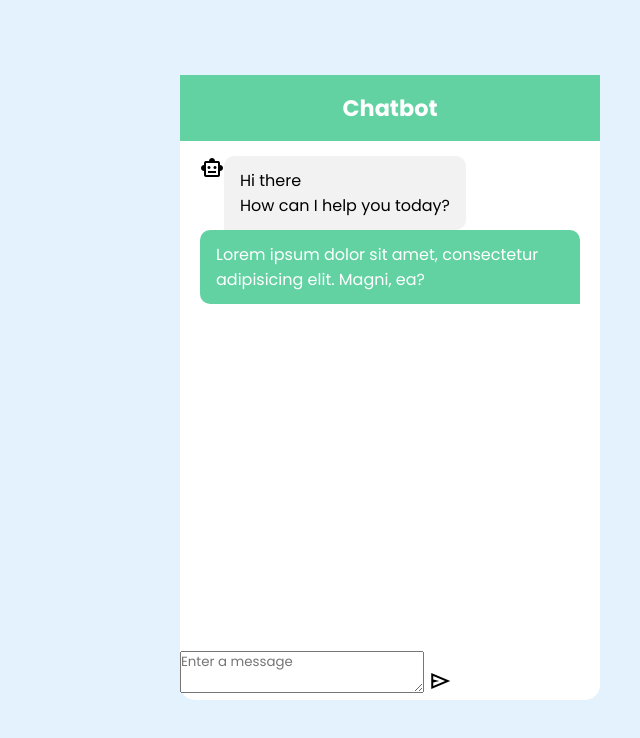
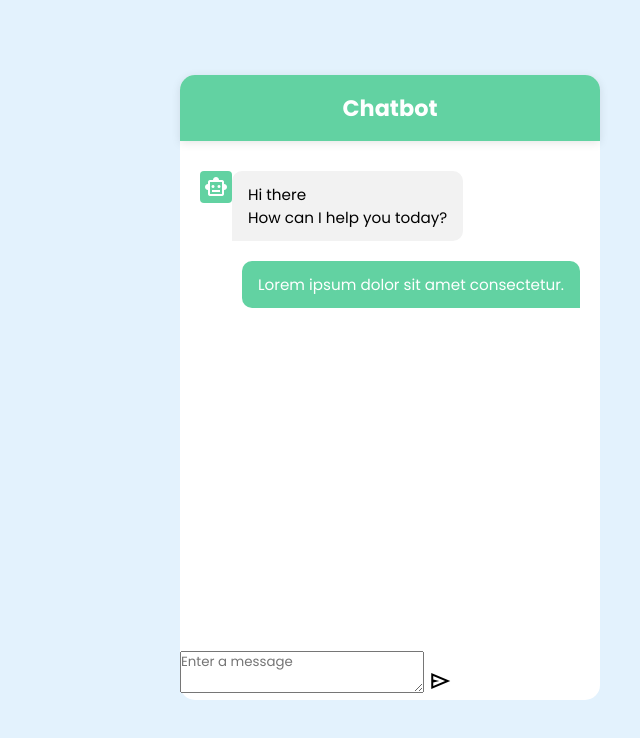
Before and after one commit to Deepakr07/Ai-Chatbot, a plain HTML site: page index.html in a window 1280 px wide. Shown: the whole page, without its empty margins (640-1280 px from the left). Drawn offline with nearby package versions, Linux system fonts and the light colour scheme.

Commit message:
made changes to chat bot design : added border radius : added gap between incoming and outgoing messages

```diff
--- a/index.html
+++ b/index.html
@@ -22,7 +22,7 @@
 
             <li class="chat outgoing">
                 <p>
-                    Lorem ipsum dolor sit amet, consectetur adipisicing elit. Magni, ea?
+                    Lorem ipsum dolor sit amet consectetur.
                 </p>
             </li>
         </ul>
--- a/style.css
+++ b/style.css
@@ -16,30 +16,48 @@ body{
     position: fixed;
     right: 40px;
     bottom: 100px;
-    border-radius: 15px;
+    border-radius: 15px ;
     box-shadow: 0 0 128px 0 rgba(0,0,0.1),0 32px 64 px -48px rgba(0,0,0,0.5);
 
 }
 .chatbot header{
+    border-radius: 15px 15px 0 0;
+    border: 2px ;
     background: #62d2a2;
-
+    color: #fff;
     padding: 16px 0;
     text-align: center;
+    box-shadow: 0 2px 10px rgba(0,0,0,0.1);
 }
 .chatbot header h2{
-    color: #fff;
+
     font-size: 1.4rem;
 }
 
 .chatbot .chatbox{
     height: 510px;
     overflow-y: auto;
-    padding: 15px 20px 70px;
+    padding: 30px 20px 70px;
 }
 .chatbot .chat{
     display: flex;
 }
+.chatbox .incoming span{
+    height: 32px;
+    width: 32px;
+    background: #62d2a2;
+    color: #fff;
+    text-align: center;
+    line-height: 32px;
+    border-radius: 4px;
+}
+.chatbox .outgoing{
+    justify-content: flex-end;
+    margin: 20px 0;
+
+}
 .chatbot .chat p{
+    font-size: 0.95rem;
     color: #fff;
     padding: 12px 16px;
     border-radius: 10px 10px 0;
```
